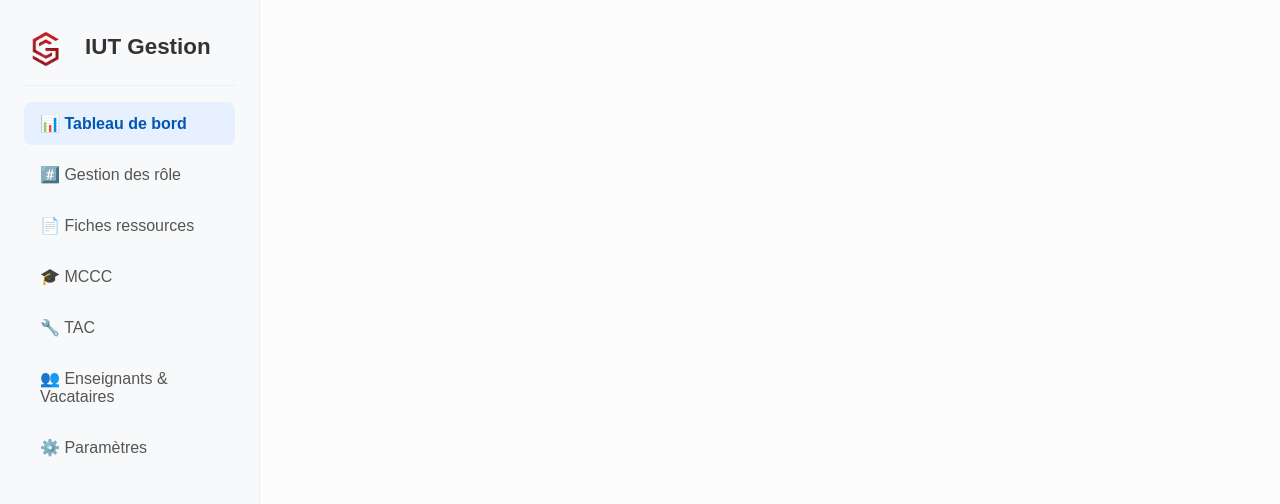
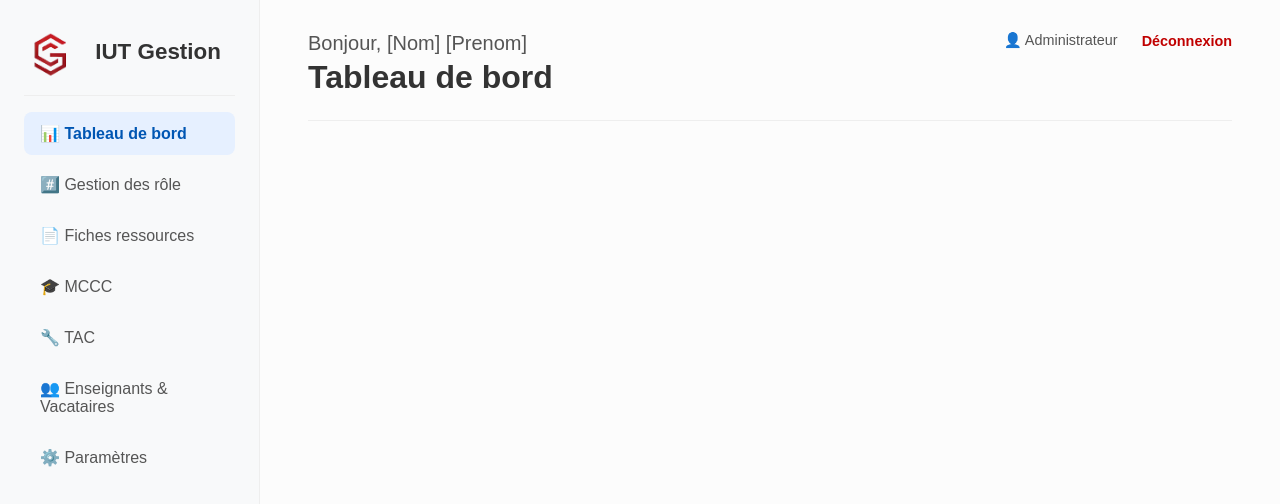
Before and after one commit to AbdelmalikMoussaoui/SAE_ERP, a Vue app in the folder frontend/: page /dashboard in a window 1280 px wide. Shown: the top 504 px of the page. Built offline with nearby package versions, Linux system fonts and the light colour scheme.

Commit message:
Adds dashboard layout and logout function
Implements a basic dashboard layout with a sidebar and header.

Enhances the user experience by adding a logout function that clears the user token and redirects to the login page.

```diff
--- a/frontend/src/views/Dashboard.vue
+++ b/frontend/src/views/Dashboard.vue
@@ -5,7 +5,6 @@
         <img src="@/assets/Logo_G.png" alt="Logo GestIUT" class="sidebar-logo" />
         <h3>IUT Gestion</h3>
       </div>
-
       <ul class="nav-links">
         <li><a href="#" class="active">📊 Tableau de bord</a></li>
         <li><a href="#">#️⃣ Gestion des rôle</a></li>
@@ -17,13 +16,29 @@
       </ul>
     </nav>
     <main class="main-content">
+      <header class="header">
+        <div class="header-welcome">
+          <h2>Bonjour, [Nom] [Prenom]</h2>
+          <h1>Tableau de bord</h1>
+        </div>
+        <div class="user-info">
+          <span>👤 Administrateur</span>
+          <a href="#" @click.prevent="logout">Déconnexion</a>
+        </div>
+      </header>
       </main>
   </div>
 </template>
 
 <script>
 export default {
-  name: 'DashboardView'
+  name: 'DashboardView',
+  methods: {
+    logout() {
+      localStorage.removeItem('user-token');
+      this.$router.push('/connexion');
+    }
+  }
 }
 </script>
 
@@ -61,21 +76,22 @@ export default {
   flex-grow: 1;
   background-color: #fcfcfc;
   box-sizing: border-box;
+  padding: 2rem 3rem;
 }
 
-/* --- STYLES MODIFIÉS POUR LA SIDEBAR --- */
+/* --- Styles de la Sidebar --- */
 
 .sidebar-header {
   display: flex;
   align-items: center;
   gap: 15px;
-  padding-bottom: 1rem; /* Moins d'espace en bas */
-  margin-bottom: 1rem; /* Moins d'espace sous la ligne */
+  padding-bottom: 1rem;
+  margin-bottom: 1rem;
   border-bottom: 1px solid var(--color-border);
 }
 
 .sidebar-logo {
-  height: 45px; /* Logo "G" plus grand */
+  height: 55px;
   width: auto;
 }
 
@@ -118,4 +134,53 @@ export default {
   color: #0056b3;
   font-weight: 600;
 }
+
+/* --- NOUVEAUX STYLES POUR LE HEADER --- */
+
+.header {
+  display: flex;
+  justify-content: space-between;
+  align-items: flex-start;
+  border-bottom: 1px solid var(--color-border);
+  padding-bottom: 1.5rem;
+  margin-bottom: 2rem;
+}
+
+.header-welcome h1 {
+  font-family: var(--font-primary);
+  font-size: 2rem;
+  font-weight: 700;
+  color: var(--color-grey-dark);
+  margin: 0.25rem 0 0 0;
+}
+
+.header-welcome h2 {
+  font-size: 1.25rem;
+  font-weight: 500;
+  color: var(--color-text);
+  margin: 0;
+}
+
+.user-info {
+  display: flex;
+  align-items: center;
+  font-size: 0.9rem;
+  color: var(--color-text);
+  gap: 1.5rem;
+}
+
+.user-info span {
+  display: flex;
+  align-items: center;
+  gap: 8px;
+}
+
+.user-info a {
+  color: var(--color-primary);
+  text-decoration: none;
+  font-weight: 600;
+}
+.user-info a:hover {
+  text-decoration: underline;
+}
 </style>
```
